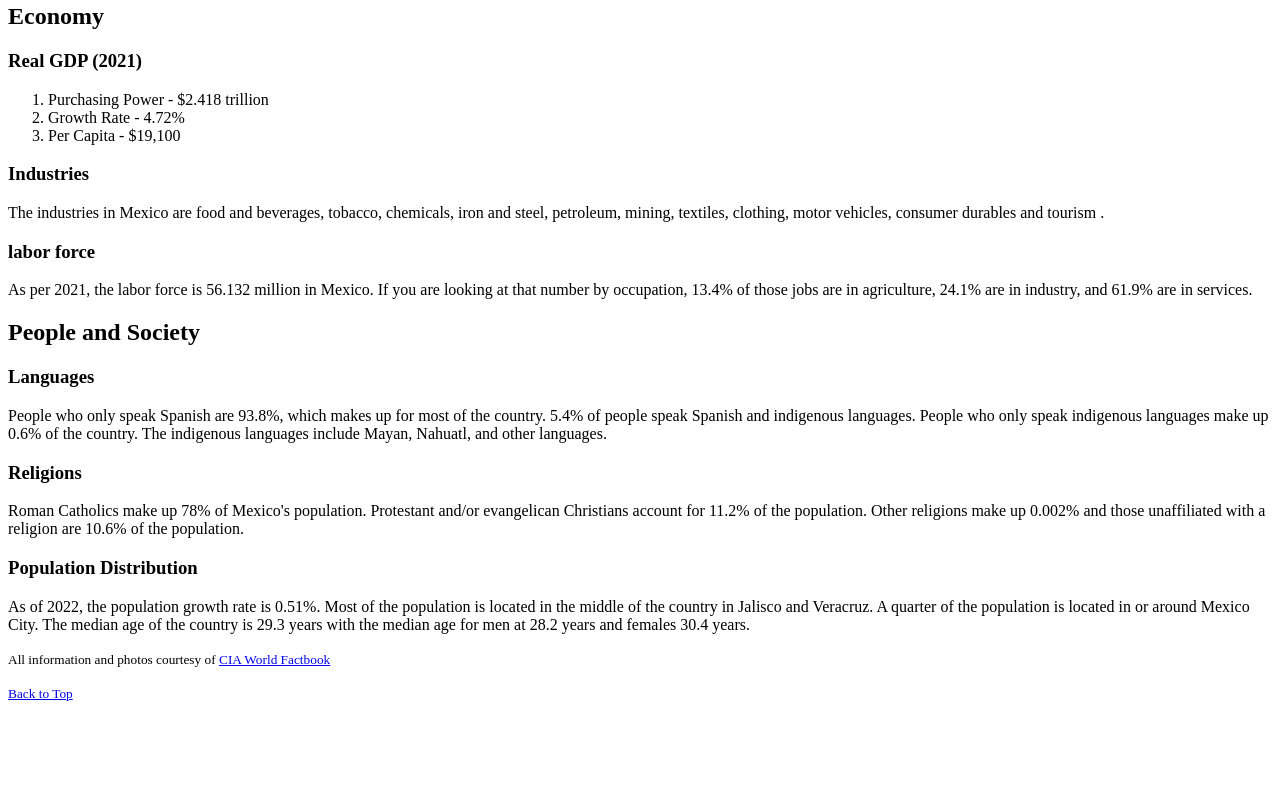
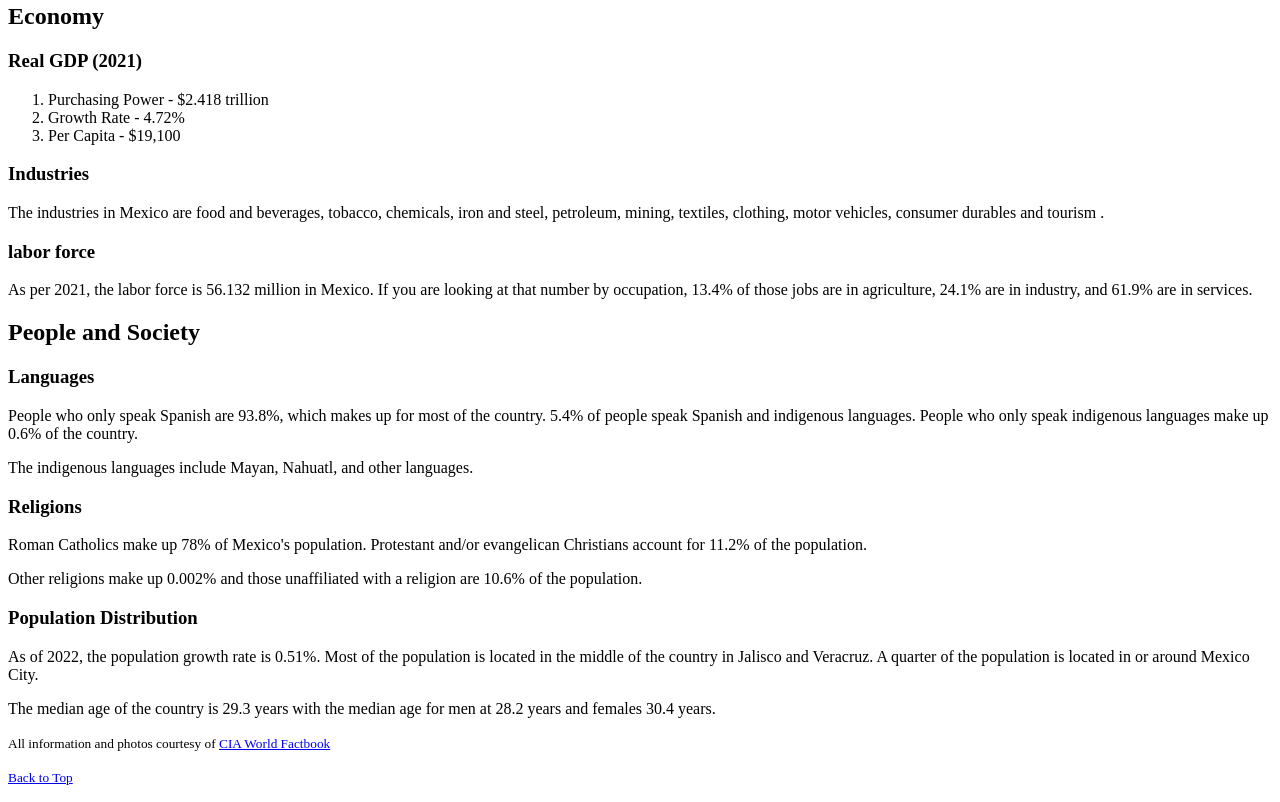
Before and after one commit to Sophia1004/Sophia1004.github.io, a plain HTML site: page index.html in a window 1280 px wide. Shown: the part 1320-2122 px from the top of the page. Before the commit the page ends 2038 px from the top, so only its background shows below. Drawn offline with Linux system fonts and the light colour scheme.

Commit message:
Update index.html

```diff
--- a/index.html
+++ b/index.html
@@ -127,7 +127,10 @@
         </h3>
 
         <p>
-            People who only speak Spanish are 93.8%, which makes up for most of the country. 5.4% of people speak Spanish and indigenous languages. People who only speak indigenous languages make up 0.6% of the country. The indigenous languages include Mayan, Nahuatl, and other languages.
+            People who only speak Spanish are 93.8%, which makes up for most of the country. 5.4% of people speak Spanish and indigenous languages. People who only speak indigenous languages make up 0.6% of the country.</p>
+
+        <p>
+            The indigenous languages include Mayan, Nahuatl, and other languages.
         </p>
 
     </article>
@@ -139,7 +142,11 @@
         </h3>
 
         <p>
-            Roman Catholics make up 78% of Mexico's population. Protestant and/or evangelican Christians account for 11.2% of the population. Other religions make up 0.002% and those unaffiliated with a religion are 10.6% of the population.
+            Roman Catholics make up 78% of Mexico's population. Protestant and/or evangelican Christians account for 11.2% of the population.
+        </p>
+
+         <p>
+             Other religions make up 0.002% and those unaffiliated with a religion are 10.6% of the population.
         </p>
 
     </article>
@@ -151,7 +158,11 @@
         </h3>
 
         <p>
-            As of 2022, the population growth rate is 0.51%. Most of the population is located in the middle of the country in Jalisco and Veracruz. A quarter of the population is located in or around Mexico City. The median age of the country is 29.3 years with the median age for men at 28.2 years and females 30.4 years.
+            As of 2022, the population growth rate is 0.51%. Most of the population is located in the middle of the country in Jalisco and Veracruz. A quarter of the population is located in or around Mexico City.
+        </p>
+
+        <p>
+            The median age of the country is 29.3 years with the median age for men at 28.2 years and females 30.4 years.
         </p>
 
     </article>
```
